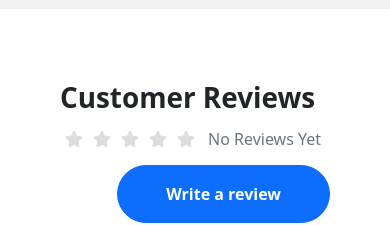
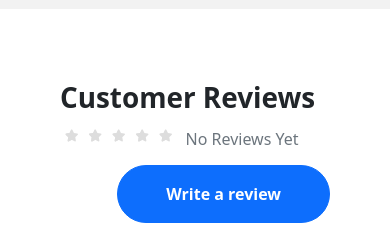
Before and after one commit to Source-Controller/Fullstack-Social-Media-Calendar, a Next.js app: page /Product/1 in a window 390 px wide. Shown: the part 4160-4385 px from the top of the page. Built offline with nearby package versions, Linux system fonts and the light colour scheme; a web font is replaced by a local one.

Commit message:
Update globals.css

```diff
--- a/styles/globals.css
+++ b/styles/globals.css
@@ -476,14 +476,14 @@ padding: 5%;
 
 .rating2>label:before {
     margin: 5px;
-    font-size: 1em;
+    font-size: 0.75em;
     font-family: FontAwesome;
     display: inline-block;
     content: "\f005"
 }
 .rating>label:before {
     margin: 5px;
-    font-size: 1.75em;
+    font-size: 0.67em;
     font-family: FontAwesome;
     display: inline-block;
     content: "\f005"
```
